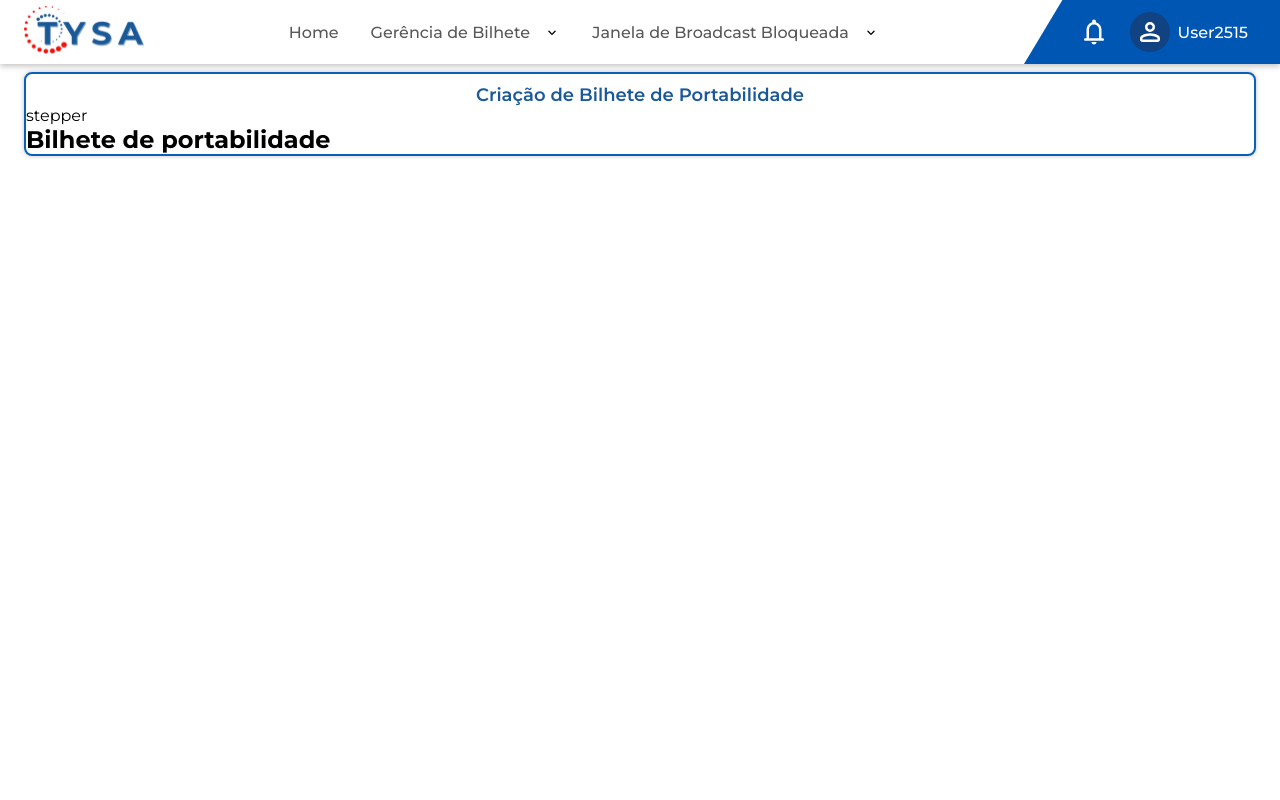
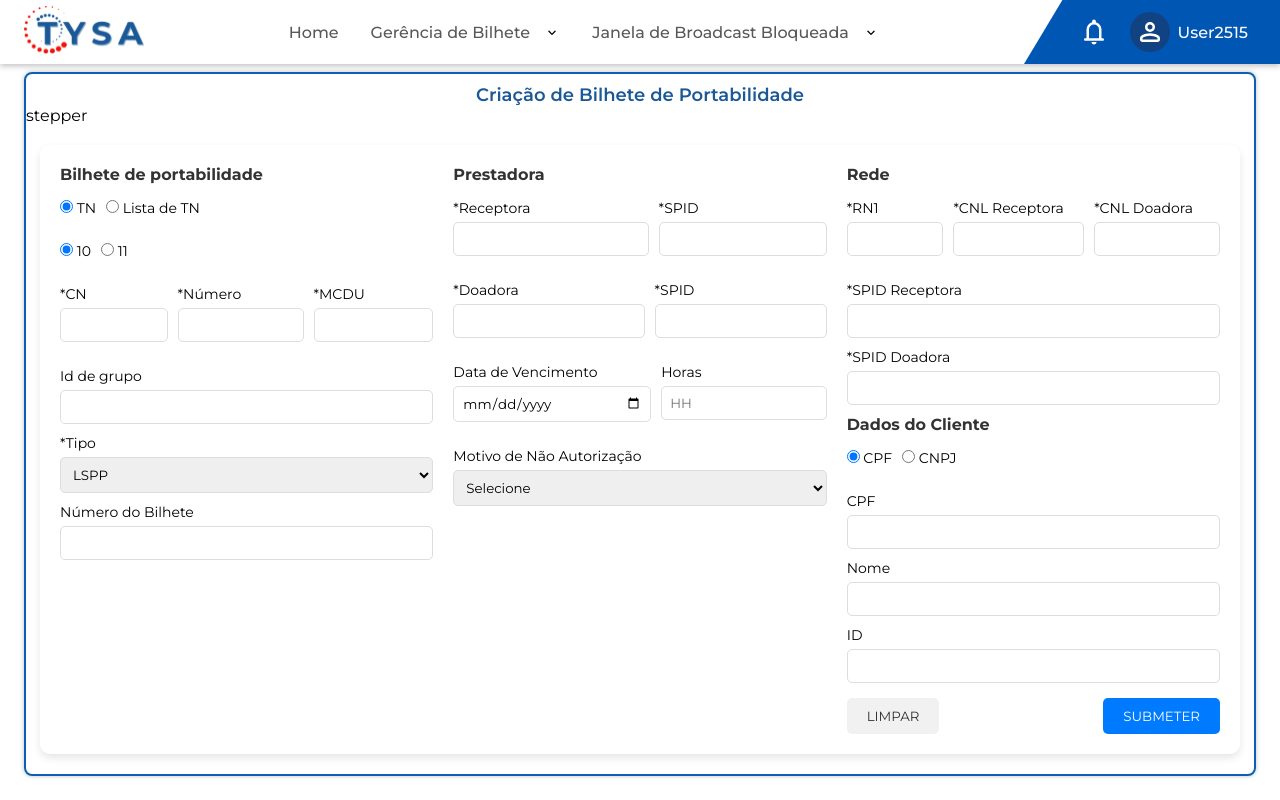
Before and after one commit to josenetotysa/gui_web, an Angular app: page /auth/gerencia-bilhete/criar in a window 1280 px wide. Built offline with nearby package versions, Linux system fonts and the light colour scheme.

Commit message:
criar-component

```diff
--- a/src/app/pages/gerencia-bilhete/criar/criar.component.html
+++ b/src/app/pages/gerencia-bilhete/criar/criar.component.html
@@ -1,9 +1,96 @@
 <section class="conteiner">
+
     <h1 class="center">Criação de Bilhete de Portabilidade</h1>
     <span>stepper</span>
 
     <section class="main">
-        <h2>Bilhete de portabilidade</h2>
 
+        <section class="main">
+            <div class="container">
+                <form class="formulario">
+                    <!-- Coluna 1 -->
+                    <div class="coluna">
+                        <h2>Bilhete de portabilidade</h2>
+                        <div class="radio-group">
+                            <label><input type="radio" name="tipoTN" value="TN" checked> TN</label>
+                            <label><input type="radio" name="tipoTN" value="Lista de TN"> Lista de TN</label>
+                        </div>
+                        <div class="radio-group">
+                            <label><input type="radio" name="opcao" value="10" checked> 10</label>
+                            <label><input type="radio" name="opcao" value="11"> 11</label>
+                        </div>
+                        <div class="row">
+                            <label>*CN <input type="text" name="cn"></label>
+                            <label>*Número <input type="text" name="numero"></label>
+                            <label>*MCDU <input type="text" name="mcdu"></label>
+                        </div>
+                        <label>Id de grupo <input type="text" name="idGrupo"></label>
+                        <label>*Tipo
+                            <select name="tipo">
+                                <option value="LSPP">LSPP</option>
+                                <option value="LISP">LISP</option>
+                            </select>
+                        </label>
+                        <label>Número do Bilhete <input type="text" name="numeroBilhete"></label>
+                    </div>
+
+                    <!-- Coluna 2 -->
+                    <div class="coluna">
+                        <h2>Prestadora</h2>
+                        <div class="row">
+                            <label>*Receptora <input type="text" name="receptora"></label>
+                            <label>*SPID <input type="text" name="spid"></label>
+                        </div>
+                        <div class="row">
+                            <label>*Doadora <input type="text" name="doadora"></label>
+                            <label>*SPID <input type="text" name="spid"></label>
+                        </div>
+                        <div class="row">
+                            <label>Data de Vencimento
+                                <input type="date" name="dataVencimento" [max]="dataMaxima">
+                            </label>
+
+                            <label>Horas
+                                <input type="text" name="quantidadeHoras" [(ngModel)]="quantidadeHoras"
+                                    (input)="formatarHoras()" placeholder="HH" maxlength="3">
+                            </label>
+
+                        </div>
+                        <label>Motivo de Não Autorização
+                            <select name="motivo">
+                                <option value="">Selecione</option>
+                            </select>
+                        </label>
+                    </div>
+
+                    <!-- Coluna 3 -->
+                    <div class="coluna">
+                        <h2>Rede</h2>
+                        <div class="row">
+                            <label>*RN1 <input type="text" name="rn1"></label>
+                            <label>*CNL Receptora <input type="text" name="cnlReceptora"></label>
+                            <label>*CNL Doadora <input type="text" name="cnlDoadora"></label>
+                        </div>
+                        <label>*SPID Receptora <input type="text" name="spidReceptora"></label>
+                        <label>*SPID Doadora <input type="text" name="spidDoadora"></label>
+
+
+                        <h2>Dados do Cliente</h2>
+                        <div class="radio-group">
+                            <label><input type="radio" name="documento" value="CPF" checked> CPF</label>
+                            <label><input type="radio" name="documento" value="CNPJ"> CNPJ</label>
+                        </div>
+                        <label>CPF <input type="text" name="cpf"></label>
+                        <label>Nome <input type="text" name="nome"></label>
+                        <label>ID <input type="text" name="id"></label>
+                        <div class="actions">
+                            <button type="reset" class="btn limpar">LIMPAR</button>
+                            <button type="submit" class="btn submeter">SUBMETER</button>
+                        </div>
+                    </div>
+
+                </form>
+            </div>
+        </section>
     </section>
 </section>
--- a/src/app/pages/gerencia-bilhete/criar/criar.component.scss
+++ b/src/app/pages/gerencia-bilhete/criar/criar.component.scss
@@ -10,3 +10,80 @@ h1{
     font-family: $montserrat-primary-font;
     font-weight: 600;
 }
+.container {
+    max-width: 1200px;
+    margin: 20px auto;
+    padding: 20px;
+    background: #fff;
+    border-radius: 10px;
+    box-shadow: 0 4px 8px rgba(0, 0, 0, 0.1);
+  }
+
+  .formulario {
+    display: flex;
+    flex-wrap: wrap;
+    gap: 20px;
+  }
+
+  .coluna {
+    flex: 1;
+    min-width: 250px;
+  }
+
+  h2 {
+    font-size: 16px;
+    color: #333;
+    margin-bottom: 15px;
+  }
+
+  label {
+    display: block;
+    margin-bottom: 10px;
+    font-size: 14px;
+  }
+
+  input[type="text"],
+  input[type="date"],
+  input[type="time"],
+  select {
+    width: 100%;
+    padding: 8px;
+    border: 1px solid #ddd;
+    border-radius: 5px;
+    margin-top: 5px;
+  }
+
+  .row {
+    display: flex;
+    gap: 10px;
+    margin-bottom: 15px;
+  }
+
+  .radio-group {
+    display: flex;
+    gap: 10px;
+    margin-bottom: 15px;
+  }
+
+  .actions {
+    display: flex;
+    justify-content: space-between;
+    margin-top: 15px;
+  }
+
+  .btn {
+    padding: 10px 20px;
+    border: none;
+    border-radius: 5px;
+    cursor: pointer;
+  }
+
+  .btn.limpar {
+    background-color: #f1f1f1;
+    color: #333;
+  }
+
+  .btn.submeter {
+    background-color: #007bff;
+    color: #fff;
+  }
--- a/src/app/pages/gerencia-bilhete/criar/criar.component.ts
+++ b/src/app/pages/gerencia-bilhete/criar/criar.component.ts
@@ -1,12 +1,44 @@
-import { Component } from '@angular/core';
+import { Component, OnInit } from '@angular/core';
+import { FormsModule } from '@angular/forms';
 
 @Component({
   selector: 'app-criar',
   standalone: true,
-  imports: [],
+  imports: [FormsModule],
   templateUrl: './criar.component.html',
   styleUrl: './criar.component.scss'
 })
-export class CriarComponent {
+export class CriarComponent implements OnInit {
+  dataMaxima: string = '';
+  quantidadeHoras: string = ''; // Armazena o valor formatado ("02h", "48h")
+
+  ngOnInit() {
+    // Define a data máxima para hoje
+    const hoje = new Date().toISOString().split("T")[0];
+    this.dataMaxima = hoje;
+  }
+
+  formatarHoras() {
+    if (!this.quantidadeHoras) {
+      return;
+    }
+
+    // Remove qualquer caractere não numérico
+    let horas = this.quantidadeHoras.replace(/\D/g, '');
+
+    // Se o usuário estiver apagando (removendo o último número), não forçar a reinserção do "h"
+    if (this.quantidadeHoras.endsWith('h') && this.quantidadeHoras.length > horas.length + 1) {
+      this.quantidadeHoras = horas;
+      return;
+    }
+
+    // Limita a dois caracteres numéricos
+    horas = horas.substring(0, 2);
+
+    // Se houver algum número, adiciona "h" no final, senão deixa vazio
+    this.quantidadeHoras = horas ? horas + 'h' : '';
+  }
+
+
 
 }
```
